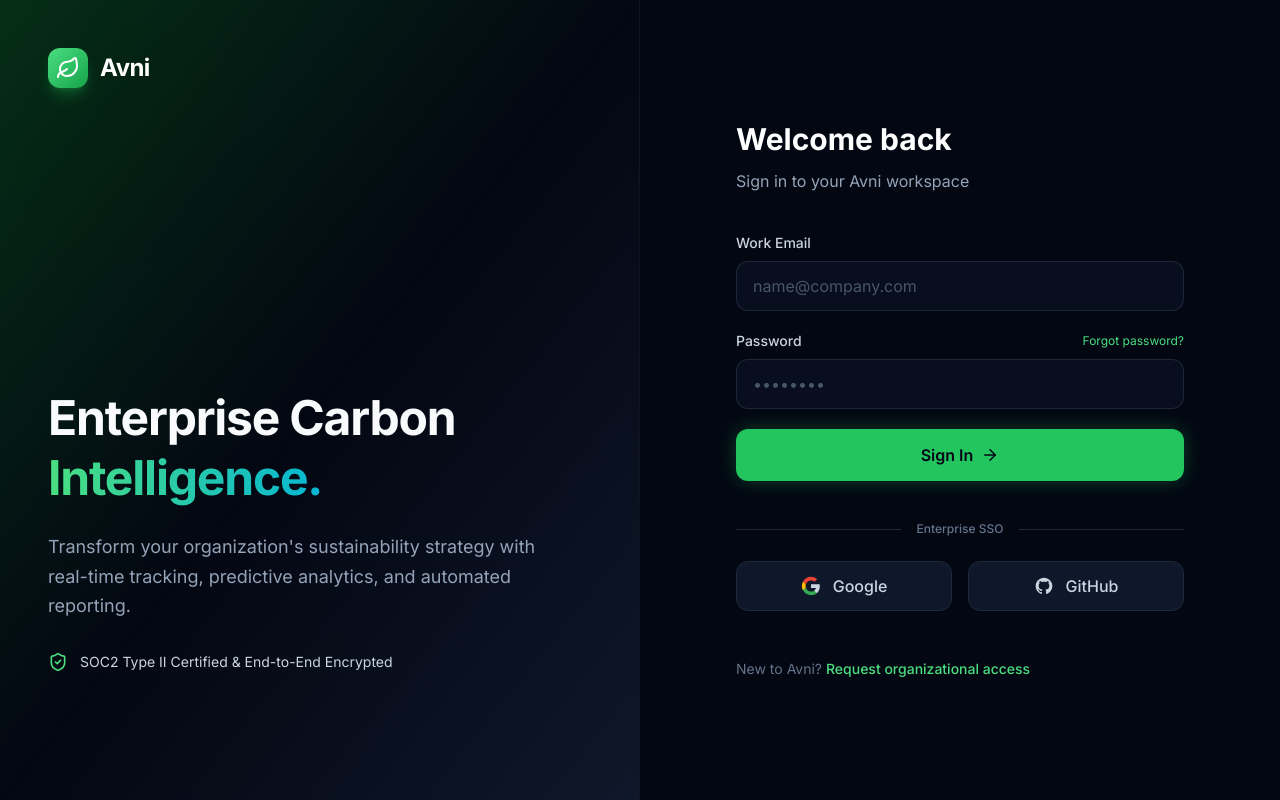
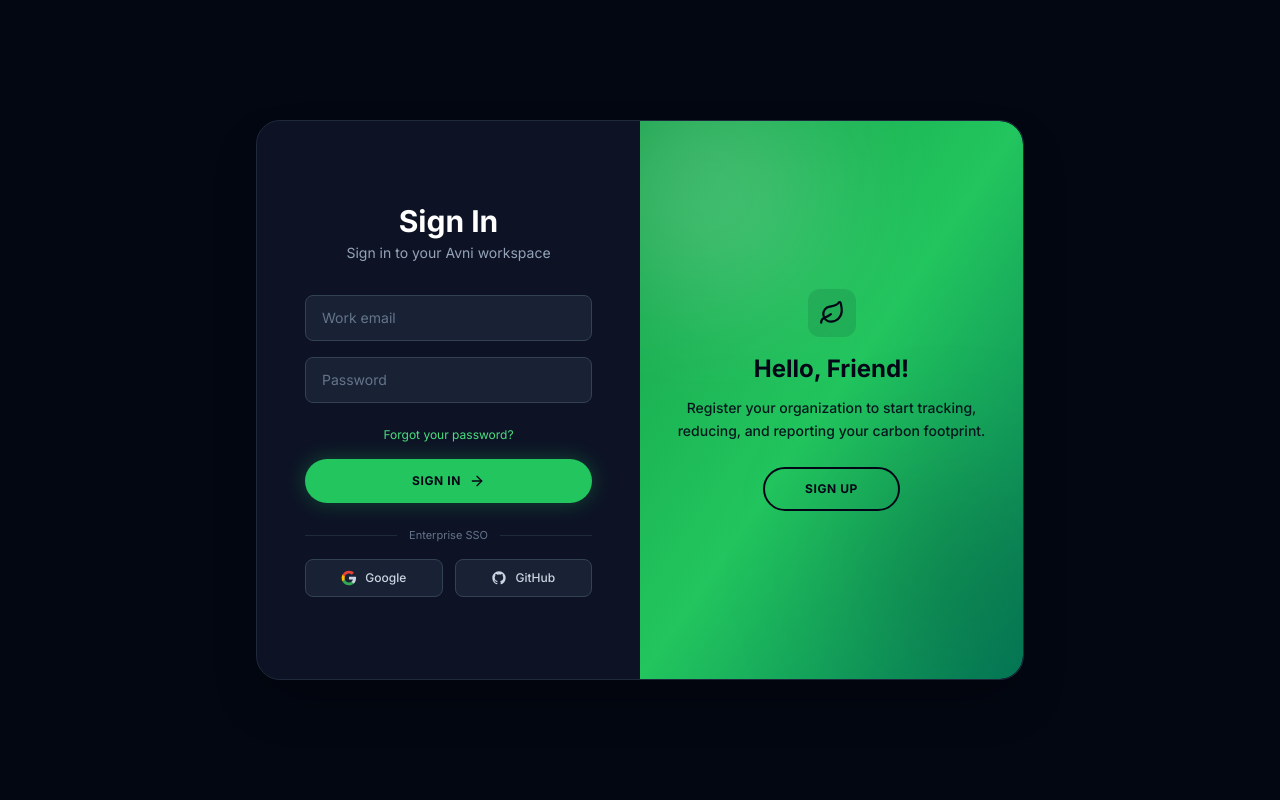
Before and after one commit to Kusumasssssss/carbontrack, a React (Create React App) app in the folder frontend/: page /login in a window 1280 px wide. Built offline with nearby package versions, Linux system fonts and the light colour scheme.

Commit message:
login improve

```diff
--- a/frontend/src/pages/Login.js
+++ b/frontend/src/pages/Login.js
@@ -1,27 +1,55 @@
 import React, { useState } from 'react';
-import { useNavigate, Link } from 'react-router-dom';
-import { Leaf, ArrowRight, ShieldCheck } from 'lucide-react';
-import { login } from '../api';
+import { useNavigate } from 'react-router-dom';
+import { Leaf, ArrowRight } from 'lucide-react';
+import { login, signup } from '../api';
 import { motion } from 'framer-motion';
 
 const Login = ({ onLoginSuccess }) => {
+  const [isSignUp, setIsSignUp] = useState(false);
+
   const [email, setEmail] = useState('');
   const [password, setPassword] = useState('');
+  const [name, setName] = useState('');
+  const [confirmPassword, setConfirmPassword] = useState('');
+
   const [error, setError] = useState('');
   const [loading, setLoading] = useState(false);
   const navigate = useNavigate();
 
-  const handleLogin = async (e) => {
+  const goToDashboard = () => {
+    if (onLoginSuccess) onLoginSuccess();
+    else navigate('/dashboard');
+  };
+
+  const handleSignIn = async (e) => {
     e.preventDefault();
     setError('');
     setLoading(true);
     try {
       await login(email, password);
-      if (onLoginSuccess) {
-        onLoginSuccess();
-      } else {
-        navigate('/dashboard');
+      goToDashboard();
+    } catch (err) {
+      setError(err.message);
+    } finally {
+      setLoading(false);
     }
+  };
+
+  const handleSignUp = async (e) => {
+    e.preventDefault();
+    setError('');
+
+    if (password !== confirmPassword) {
+      setError('Passwords do not match.');
+      return;
+    }
+
+    setLoading(true);
+    try {
+      // Using the signup() export from ../api.
+      // Adjust argument order/shape here if your signup() signature differs.
+      await signup(name, email, password);
+      goToDashboard();
     } catch (err) {
       setError(err.message);
     } finally {
@@ -30,117 +58,64 @@ const Login = ({ onLoginSuccess }) => {
   };
 
   return (
-    <div className="min-h-screen flex w-full bg-bg-dark text-slate-50 font-sans">
-      {/* Left Branding Panel */}
-      <div className="hidden lg:flex lg:w-1/2 relative flex-col justify-between p-12 overflow-hidden border-r border-white/5">
-        <div className="absolute inset-0 bg-gradient-to-br from-brand-950 via-bg-dark to-slate-900 z-0" />
-        {/* Animated blobs */}
-        <div className="absolute top-0 -left-4 w-72 h-72 bg-brand-500 rounded-full mix-blend-multiply filter blur-[128px] opacity-20 animate-blob" />
-        <div className="absolute top-0 -right-4 w-72 h-72 bg-accent rounded-full mix-blend-multiply filter blur-[128px] opacity-20 animate-blob animation-delay-2000" />
-        <div className="absolute -bottom-8 left-20 w-72 h-72 bg-brand-400 rounded-full mix-blend-multiply filter blur-[128px] opacity-20 animate-blob animation-delay-4000" />
+    <div className="min-h-screen w-full flex items-center justify-center bg-bg-dark px-4 py-10">
+      <div className="relative w-full max-w-3xl min-h-[560px] bg-slate-900/80 border border-slate-800 rounded-3xl shadow-2xl shadow-black/40 overflow-hidden">
 
-        <div className="relative z-10 flex items-center gap-3">
-          <div className="w-10 h-10 rounded-xl bg-gradient-to-br from-brand-400 to-brand-600 flex items-center justify-center shadow-lg shadow-brand-500/30">
-            <Leaf size={24} className="text-white" />
-          </div>
-          <span className="text-2xl font-bold text-white tracking-tight">Avni</span>
-        </div>
+        {/* ---------- Sign In form ---------- */}
+        <div
+          className={`absolute top-0 h-full w-full md:w-1/2 flex items-center justify-center transition-all duration-700 ease-in-out z-10
+            ${isSignUp ? 'md:translate-x-full opacity-0 pointer-events-none' : 'opacity-100'}`}
+        >
+          <form onSubmit={handleSignIn} className="w-full px-8 sm:px-12 flex flex-col items-center text-center">
+            <h1 className="text-3xl font-bold text-white mb-1">Sign In</h1>
+            <p className="text-sm text-slate-400 mb-6">Sign in to your Avni workspace</p>
 
-        <div className="relative z-10 max-w-lg mt-auto mb-20">
-          <motion.div
-            initial={{ opacity: 0, y: 20 }}
-            animate={{ opacity: 1, y: 0 }}
-            transition={{ duration: 0.8 }}
-          >
-            <h1 className="text-5xl font-bold tracking-tight mb-6 leading-tight">
-              Enterprise Carbon <br/>
-              <span className="text-gradient">Intelligence.</span>
-            </h1>
-            <p className="text-lg text-slate-400 leading-relaxed mb-8">
-              Transform your organization's sustainability strategy with real-time tracking, predictive analytics, and automated reporting.
-            </p>
-
-            <div className="flex flex-col gap-4">
-              <div className="flex items-center gap-3 text-sm text-slate-300">
-                <ShieldCheck className="text-brand-400" size={20} />
-                <span>SOC2 Type II Certified & End-to-End Encrypted</span>
-              </div>
-            </div>
-          </motion.div>
-        </div>
-      </div>
-
-      {/* Right Login Panel */}
-      <div className="flex-1 flex flex-col justify-center items-center p-8 lg:p-12 relative">
-        <div className="w-full max-w-md">
-          <div className="text-center lg:text-left mb-10">
-            <h2 className="text-3xl font-bold text-white mb-3">Welcome back</h2>
-            <p className="text-slate-400">Sign in to your Avni workspace</p>
-          </div>
-
-          {error && (
-            <motion.div
-              initial={{ opacity: 0, scale: 0.95 }}
-              animate={{ opacity: 1, scale: 1 }}
-              className="mb-6 p-4 rounded-xl bg-red-500/10 border border-red-500/20 text-red-400 text-sm flex items-center gap-3"
-            >
-              <div className="w-1.5 h-1.5 rounded-full bg-red-400" />
-              {error}
-            </motion.div>
+            {error && !isSignUp && (
+              <p className="text-sm text-red-400 mb-3">{error}</p>
             )}
 
-          <form onSubmit={handleLogin} className="space-y-5">
-            <div>
-              <label htmlFor="email" className="block text-sm font-medium text-slate-300 mb-2">Work Email</label>
             <input
               type="email"
-                id="email"
-                className="w-full px-4 py-3 rounded-xl border border-slate-700/50 bg-slate-900/50 text-white focus:outline-none focus:border-brand-500 focus:ring-1 focus:ring-brand-500/50 transition-all placeholder-slate-600"
-                placeholder="name@company.com"
+              placeholder="Work email"
               value={email}
               onChange={(e) => setEmail(e.target.value)}
               required
+              className="w-full bg-slate-800/70 border border-slate-700 text-white placeholder-slate-500 rounded-lg px-4 py-3 my-2 text-sm outline-none focus:ring-2 focus:ring-brand-500 focus:border-brand-500"
             />
-            </div>
-
-            <div>
-              <div className="flex justify-between items-center mb-2">
-                <label htmlFor="password" className="block text-sm font-medium text-slate-300">Password</label>
-                <button type="button" className="text-xs text-brand-400 hover:text-brand-300 transition-colors">Forgot password?</button>
-              </div>
             <input
               type="password"
-                id="password"
-                className="w-full px-4 py-3 rounded-xl border border-slate-700/50 bg-slate-900/50 text-white focus:outline-none focus:border-brand-500 focus:ring-1 focus:ring-brand-500/50 transition-all placeholder-slate-600"
-                placeholder="••••••••"
+              placeholder="Password"
               value={password}
               onChange={(e) => setPassword(e.target.value)}
               required
+              className="w-full bg-slate-800/70 border border-slate-700 text-white placeholder-slate-500 rounded-lg px-4 py-3 my-2 text-sm outline-none focus:ring-2 focus:ring-brand-500 focus:border-brand-500"
             />
-            </div>
+
+            <button type="button" className="text-xs text-brand-400 hover:text-brand-300 my-4">
+              Forgot your password?
+            </button>
 
             <button
               type="submit"
               disabled={loading}
-              className="w-full mt-6 bg-brand-500 hover:bg-brand-400 text-slate-950 font-semibold py-3.5 px-6 rounded-xl transition-all shadow-[0_0_20px_rgba(34,197,94,0.3)] hover:shadow-[0_0_25px_rgba(34,197,94,0.4)] disabled:opacity-70 disabled:cursor-not-allowed flex justify-center items-center gap-2 group"
+              className="w-full flex items-center justify-center gap-2 uppercase tracking-wider text-xs font-bold bg-brand-500 hover:bg-brand-400 text-slate-950 rounded-full px-10 py-3.5 shadow-[0_0_20px_rgba(34,197,94,0.3)] transition-colors disabled:opacity-60"
             >
-              {loading ? 'Authenticating...' : 'Sign In'}
-              {!loading && <ArrowRight size={18} className="group-hover:translate-x-1 transition-transform" />}
+              {loading ? 'Signing in...' : 'Sign In'}
+              {!loading && <ArrowRight size={16} />}
             </button>
-          </form>
 
-          <div className="mt-10 flex items-center">
-            <div className="flex-1 border-t border-slate-800"></div>
-            <span className="px-4 text-xs font-medium text-slate-500">Enterprise SSO</span>
-            <div className="flex-1 border-t border-slate-800"></div>
+            <div className="w-full mt-6 flex items-center gap-3">
+              <div className="flex-1 border-t border-slate-800" />
+              <span className="text-[11px] text-slate-500">Enterprise SSO</span>
+              <div className="flex-1 border-t border-slate-800" />
             </div>
 
-          <div className="grid grid-cols-2 gap-4 mt-6">
+            <div className="w-full grid grid-cols-2 gap-3 mt-4">
               <a
                 href="http://localhost:8080/oauth2/authorization/google"
-              className="flex items-center justify-center gap-3 bg-slate-900 hover:bg-slate-800 text-slate-300 font-medium py-3 px-4 rounded-xl border border-slate-800 transition-all"
+                className="flex items-center justify-center gap-2 bg-slate-800/70 hover:bg-slate-800 text-slate-300 text-xs font-medium py-2.5 rounded-lg border border-slate-700 transition-all"
               >
-              <svg className="w-5 h-5" viewBox="0 0 24 24">
+                <svg className="w-4 h-4" viewBox="0 0 24 24">
                   <path fill="currentColor" d="M22.56 12.25c0-.78-.07-1.53-.2-2.25H12v4.26h5.92c-.26 1.37-1.04 2.53-2.21 3.31v2.77h3.57c2.08-1.92 3.28-4.74 3.28-8.09z" />
                   <path fill="#34A853" d="M12 23c2.97 0 5.46-.98 7.28-2.66l-3.57-2.77c-.98.66-2.23 1.06-3.71 1.06-2.86 0-5.29-1.93-6.16-4.53H2.18v2.84C3.99 20.53 7.7 23 12 23z" />
                   <path fill="#FBBC05" d="M5.84 14.09c-.22-.66-.35-1.36-.35-2.09s.13-1.43.35-2.09V7.07H2.18C1.43 8.55 1 10.22 1 12s.43 3.45 1.18 4.93l2.85-2.22.81-.62z" />
@@ -150,24 +125,140 @@ const Login = ({ onLoginSuccess }) => {
               </a>
               <a
                 href="http://localhost:8080/oauth2/authorization/github"
-              className="flex items-center justify-center gap-3 bg-slate-900 hover:bg-slate-800 text-slate-300 font-medium py-3 px-4 rounded-xl border border-slate-800 transition-all"
+                className="flex items-center justify-center gap-2 bg-slate-800/70 hover:bg-slate-800 text-slate-300 text-xs font-medium py-2.5 rounded-lg border border-slate-700 transition-all"
               >
-              <svg className="w-5 h-5" fill="currentColor" viewBox="0 0 24 24">
+                <svg className="w-4 h-4" fill="currentColor" viewBox="0 0 24 24">
                   <path fillRule="evenodd" clipRule="evenodd" d="M12 2C6.477 2 2 6.477 2 12c0 4.42 2.865 8.166 6.839 9.489.5.092.682-.217.682-.482 0-.237-.009-.866-.013-1.7-2.782.603-3.369-1.34-3.369-1.34-.454-1.156-1.11-1.462-1.11-1.462-.908-.62.069-.608.069-.608 1.003.07 1.531 1.03 1.531 1.03.892 1.529 2.341 1.087 2.91.831.092-.646.35-1.086.636-1.336-2.22-.253-4.555-1.11-4.555-4.943 0-1.091.39-1.984 1.029-2.683-.103-.253-.446-1.27.098-2.647 0 0 .84-.269 2.75 1.025A9.578 9.578 0 0112 6.836c.85.004 1.705.114 2.504.336 1.909-1.294 2.747-1.025 2.747-1.025.546 1.379.203 2.394.1 2.647.64.699 1.028 1.592 1.028 2.683 0 3.842-2.339 4.687-4.566 4.935.359.309.678.919.678 1.852 0 1.336-.012 2.415-.012 2.743 0 .267.18.578.688.48C19.138 20.161 22 16.418 22 12c0-5.523-4.477-10-10-10z" />
                 </svg>
                 GitHub
               </a>
             </div>
 
-          <div className="mt-12 text-center lg:text-left">
-            <p className="text-sm text-slate-500">
-              New to Avni?{' '}
-              <Link to="/signup" className="text-brand-400 hover:text-brand-300 font-medium transition-colors">
-                Request organizational access
-              </Link>
+            <button
+              type="button"
+              onClick={() => setIsSignUp(true)}
+              className="md:hidden mt-6 text-sm text-brand-400 underline"
+            >
+              New to Avni? Create an account
+            </button>
+          </form>
+        </div>
+
+        {/* ---------- Sign Up form ---------- */}
+        <div
+          className={`absolute top-0 h-full w-full md:w-1/2 flex items-center justify-center transition-all duration-700 ease-in-out
+            ${isSignUp ? 'md:translate-x-full opacity-100 z-30' : 'opacity-0 pointer-events-none z-0'}`}
+        >
+          <form onSubmit={handleSignUp} className="w-full px-8 sm:px-12 flex flex-col items-center text-center">
+            <h1 className="text-3xl font-bold text-white mb-1">Create Account</h1>
+            <p className="text-sm text-slate-400 mb-6">Set up Avni for your organization</p>
+
+            {error && isSignUp && (
+              <p className="text-sm text-red-400 mb-3">{error}</p>
+            )}
+
+            <input
+              type="text"
+              placeholder="Full name"
+              value={name}
+              onChange={(e) => setName(e.target.value)}
+              required
+              className="w-full bg-slate-800/70 border border-slate-700 text-white placeholder-slate-500 rounded-lg px-4 py-3 my-2 text-sm outline-none focus:ring-2 focus:ring-brand-500 focus:border-brand-500"
+            />
+            <input
+              type="email"
+              placeholder="Work email"
+              value={email}
+              onChange={(e) => setEmail(e.target.value)}
+              required
+              className="w-full bg-slate-800/70 border border-slate-700 text-white placeholder-slate-500 rounded-lg px-4 py-3 my-2 text-sm outline-none focus:ring-2 focus:ring-brand-500 focus:border-brand-500"
+            />
+            <input
+              type="password"
+              placeholder="Password"
+              value={password}
+              onChange={(e) => setPassword(e.target.value)}
+              required
+              className="w-full bg-slate-800/70 border border-slate-700 text-white placeholder-slate-500 rounded-lg px-4 py-3 my-2 text-sm outline-none focus:ring-2 focus:ring-brand-500 focus:border-brand-500"
+            />
+            <input
+              type="password"
+              placeholder="Confirm password"
+              value={confirmPassword}
+              onChange={(e) => setConfirmPassword(e.target.value)}
+              required
+              className="w-full bg-slate-800/70 border border-slate-700 text-white placeholder-slate-500 rounded-lg px-4 py-3 my-2 text-sm outline-none focus:ring-2 focus:ring-brand-500 focus:border-brand-500"
+            />
+
+            <button
+              type="submit"
+              disabled={loading}
+              className="w-full flex items-center justify-center gap-2 uppercase tracking-wider text-xs font-bold bg-brand-500 hover:bg-brand-400 text-slate-950 rounded-full px-10 py-3.5 mt-6 shadow-[0_0_20px_rgba(34,197,94,0.3)] transition-colors disabled:opacity-60"
+            >
+              {loading ? 'Creating account...' : 'Sign Up'}
+              {!loading && <ArrowRight size={16} />}
+            </button>
+
+            <button
+              type="button"
+              onClick={() => setIsSignUp(false)}
+              className="md:hidden mt-6 text-sm text-brand-400 underline"
+            >
+              Already have an account? Sign In
+            </button>
+          </form>
+        </div>
+
+        {/* ---------- Sliding overlay panel (desktop only) ---------- */}
+        <motion.div
+          className="hidden md:block absolute top-0 h-full w-1/2 z-20 overflow-hidden rounded-r-3xl"
+          animate={{ left: isSignUp ? '0%' : '50%' }}
+          transition={{ duration: 0.7, ease: 'easeInOut' }}
+        >
+          <div className="relative h-full w-full bg-gradient-to-br from-brand-600 via-brand-500 to-emerald-700 text-slate-950 overflow-hidden">
+            {/* ambient blobs to match the app's visual language */}
+            <div className="absolute -top-10 -left-10 w-56 h-56 bg-white/20 rounded-full blur-3xl" />
+            <div className="absolute bottom-0 -right-10 w-56 h-56 bg-black/10 rounded-full blur-3xl" />
+
+            <div
+              className={`absolute inset-0 flex flex-col items-center justify-center px-8 text-center transition-opacity duration-500
+                ${isSignUp ? 'opacity-0 pointer-events-none' : 'opacity-100 delay-200'}`}
+            >
+              <div className="w-12 h-12 rounded-xl bg-slate-950/10 flex items-center justify-center mb-4">
+                <Leaf size={26} />
+              </div>
+              <h1 className="text-2xl font-bold mb-3">Hello, Friend!</h1>
+              <p className="text-sm font-medium mb-6 leading-relaxed opacity-90">
+                Register your organization to start tracking, reducing, and reporting your carbon footprint.
               </p>
+              <button
+                onClick={() => setIsSignUp(true)}
+                className="border-2 border-slate-950 rounded-full uppercase text-xs font-bold tracking-wider px-10 py-3 hover:bg-slate-950 hover:text-brand-400 transition-colors"
+              >
+                Sign Up
+              </button>
+            </div>
+
+            <div
+              className={`absolute inset-0 flex flex-col items-center justify-center px-8 text-center transition-opacity duration-500
+                ${isSignUp ? 'opacity-100 delay-200' : 'opacity-0 pointer-events-none'}`}
+            >
+              <div className="w-12 h-12 rounded-xl bg-slate-950/10 flex items-center justify-center mb-4">
+                <Leaf size={26} />
+              </div>
+              <h1 className="text-2xl font-bold mb-3">Welcome Back!</h1>
+              <p className="text-sm font-medium mb-6 leading-relaxed opacity-90">
+                Sign in to keep tracking your organization's emissions and sustainability goals.
+              </p>
+              <button
+                onClick={() => setIsSignUp(false)}
+                className="border-2 border-slate-950 rounded-full uppercase text-xs font-bold tracking-wider px-10 py-3 hover:bg-slate-950 hover:text-brand-400 transition-colors"
+              >
+                Sign In
+              </button>
             </div>
           </div>
+        </motion.div>
       </div>
     </div>
   );
```
Lines whose indentation alone changed are shown as unchanged.
